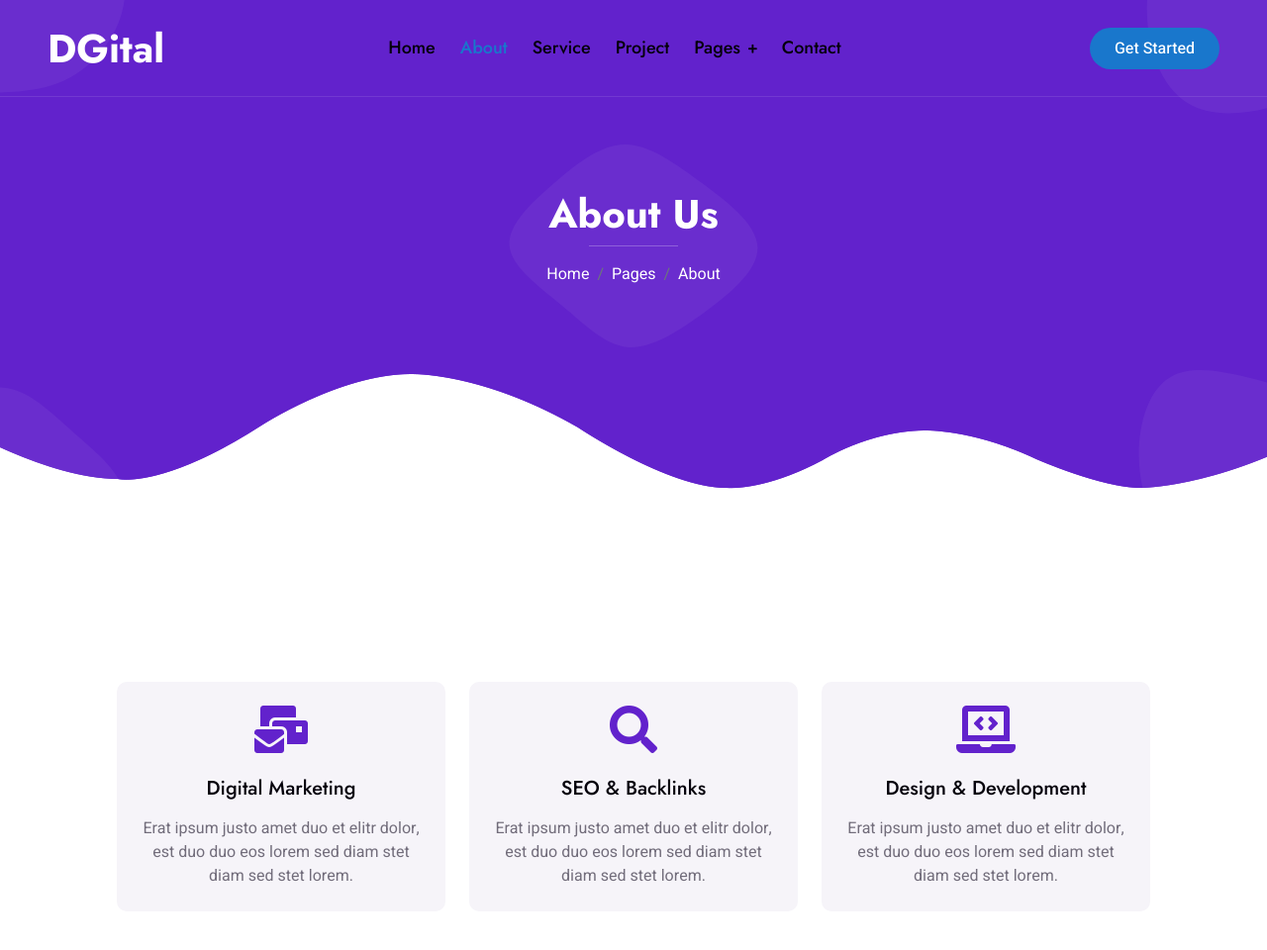
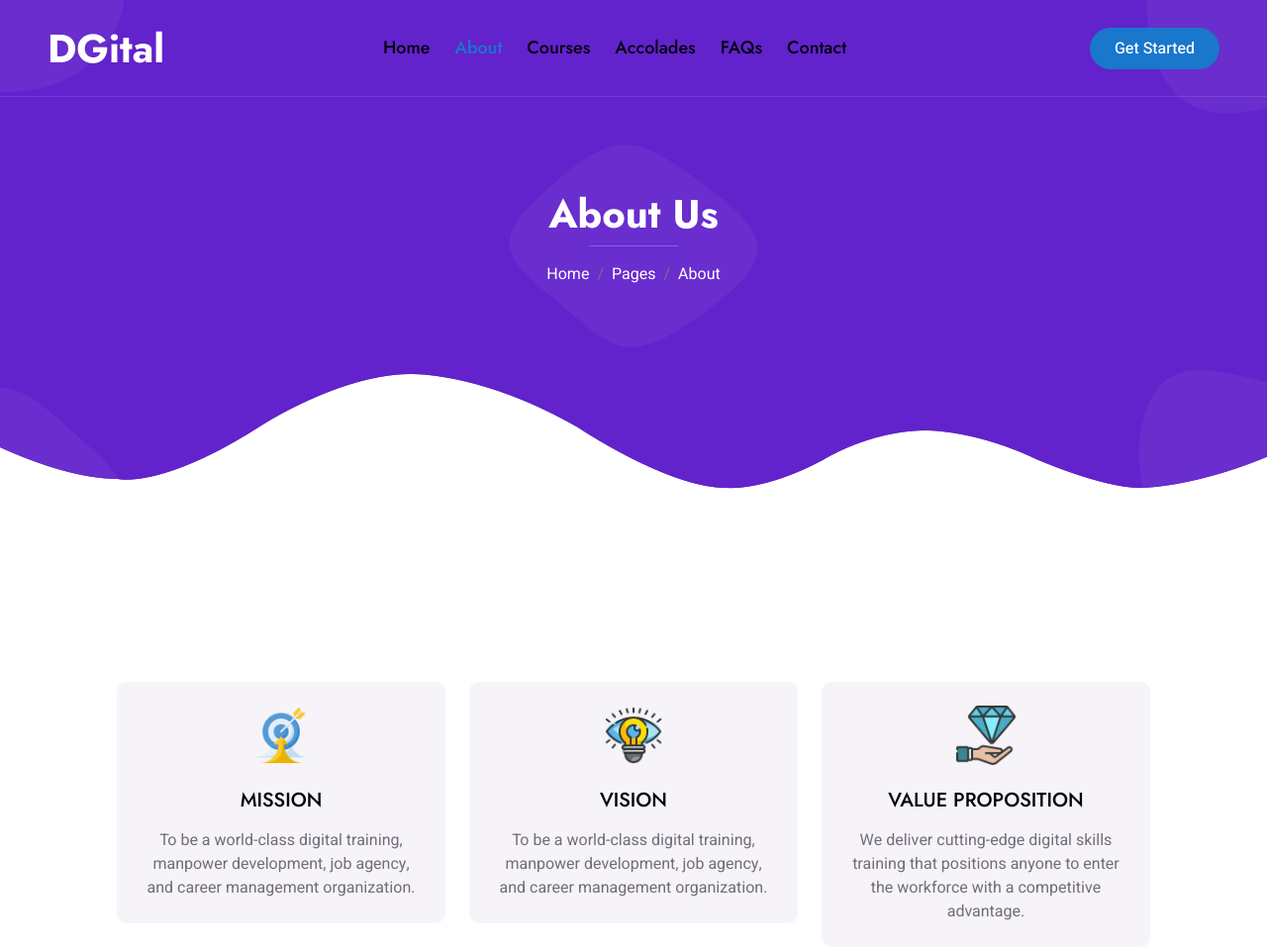
Before and after one commit to Bullseye-Website/Bullseye_Website, a plain HTML site: page about.html in a window 1280 px wide. Shown: the top 960 px of the page at 99% size. Drawn offline with nearby package versions, Linux system fonts and the light colour scheme.

Commit message:
about us

```diff
--- a/about.html
+++ b/about.html
@@ -3,13 +3,13 @@
 
 <head>
     <meta charset="utf-8">
-    <title>DGital - Digital Agency HTML Template</title>
+    <title>Bullseye - About Us </title>
     <meta content="width=device-width, initial-scale=1.0" name="viewport">
     <meta content="" name="keywords">
     <meta content="" name="description">
 
     <!-- Favicon -->
-    <link href="img/favicon.ico" rel="icon">
+    <link rel="icon" type="image/png" sizes="8x8" href="img\bullseye-logo.png">
 
     <!-- Google Web Fonts -->
     <link rel="preconnect" href="https://fonts.googleapis.com">
@@ -57,16 +57,17 @@
                     <div class="navbar-nav mx-auto py-0">
                         <a href="index.html" class="nav-item nav-link">Home</a>
                         <a href="about.html" class="nav-item nav-link active">About</a>
-                        <a href="service.html" class="nav-item nav-link">Service</a>
-                        <a href="project.html" class="nav-item nav-link">Project</a>
-                        <div class="nav-item dropdown">
+                        <a href="service.html" class="nav-item nav-link">Courses</a>
+                        <a href="project.html" class="nav-item nav-link">Accolades</a>
+                        <!-- <div class="nav-item dropdown">
                             <a href="#" class="nav-link dropdown-toggle" data-bs-toggle="dropdown">Pages</a>
                             <div class="dropdown-menu m-0">
                                 <a href="team.html" class="dropdown-item">Our Team</a>
                                 <a href="testimonial.html" class="dropdown-item">Testimonial</a>
                                 <a href="404.html" class="dropdown-item">404 Page</a>
                             </div>
-                        </div>
+                        </div> -->
+                        <a href="contact.html" class="nav-item nav-link">FAQs</a>
                         <a href="contact.html" class="nav-item nav-link">Contact</a>
                     </div>
                     <a href="" class="btn rounded-pill py-2 px-4 ms-3 d-none d-lg-block">Get Started</a>
@@ -100,23 +101,23 @@
                 <div class="row g-4">
                     <div class="col-lg-4 wow fadeInUp" data-wow-delay="0.1s">
                         <div class="feature-item bg-light rounded text-center p-4">
-                            <i class="fa fa-3x fa-mail-bulk text-primary mb-4"></i>
-                            <h5 class="mb-3">Digital Marketing</h5>
-                            <p class="m-0">Erat ipsum justo amet duo et elitr dolor, est duo duo eos lorem sed diam stet diam sed stet lorem.</p>
+                            <img src="img/goal.png" style="height: 60px;" class="mb-4" alt="">
+                            <h5 class="mb-3">MISSION</h5>
+                            <p class="m-0">To be a world-class digital training, manpower development, job agency, and career management organization.</p>
                         </div>
                     </div>
                     <div class="col-lg-4 wow fadeInUp" data-wow-delay="0.3s">
                         <div class="feature-item bg-light rounded text-center p-4">
-                            <i class="fa fa-3x fa-search text-primary mb-4"></i>
-                            <h5 class="mb-3">SEO & Backlinks</h5>
-                            <p class="m-0">Erat ipsum justo amet duo et elitr dolor, est duo duo eos lorem sed diam stet diam sed stet lorem.</p>
+                            <img src="img/vision.png" style="height: 60px;" class="mb-4" alt="">
+                            <h5 class="mb-3">VISION</h5>
+                            <p class="m-0">To be a world-class digital training, manpower development, job agency, and career management organization.</p>
                         </div>
                     </div>
                     <div class="col-lg-4 wow fadeInUp" data-wow-delay="0.5s">
                         <div class="feature-item bg-light rounded text-center p-4">
-                            <i class="fa fa-3x fa-laptop-code text-primary mb-4"></i>
-                            <h5 class="mb-3">Design & Development</h5>
-                            <p class="m-0">Erat ipsum justo amet duo et elitr dolor, est duo duo eos lorem sed diam stet diam sed stet lorem.</p>
+                            <img src="img/valuable.png" style="height: 60px;" class="mb-4" alt="">
+                            <h5 class="mb-3">VALUE PROPOSITION</h5>
+                            <p class="m-0">We deliver cutting-edge digital skills training that positions anyone to enter the workforce with a competitive advantage.</p>
                         </div>
                     </div>
                 </div>
@@ -131,8 +132,9 @@
                 <div class="row g-5 align-items-center">
                     <div class="col-lg-6 wow fadeInUp" data-wow-delay="0.1s">
                         <p class="section-title text-secondary">About Us<span></span></p>
-                        <h1 class="mb-5">#1 Digital solution with 10 years of experience</h1>
-                        <p class="mb-4">Diam dolor diam ipsum et tempor sit. Aliqu diam amet diam et eos labore. Clita erat ipsum et lorem et sit, sed stet no labore lorem sit clita duo justo eirmod magna dolore erat amet</p>
+                        <h1 class="mb-5">#1 Tech solution that pays the bill.</h1>
+                        <p class="mb-4">Bullseye Digital Manpower provides the opportunity for anyone to gain practical in-demand digital technology skills delivered through a robust curriculum taught by some of the most versatile tech tutors available today.</p>
+                        <p class="mb-4">Whether a recent graduate, a secondary school leaver or a professional in your early or advanced career years or anyone else, you also get placed in a job during and after the programme which would span 6 or 12 months all-weekday or weekends.</p>
                         <div class="skill mb-4">
                             <div class="d-flex justify-content-between">
                                 <p class="mb-2">Digital Marketing</p>
```
Also changed, not shown: index.html (+8 -6 lines).
